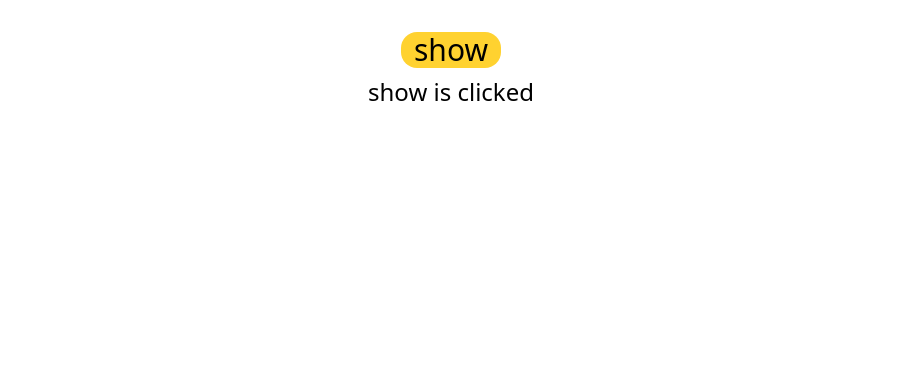
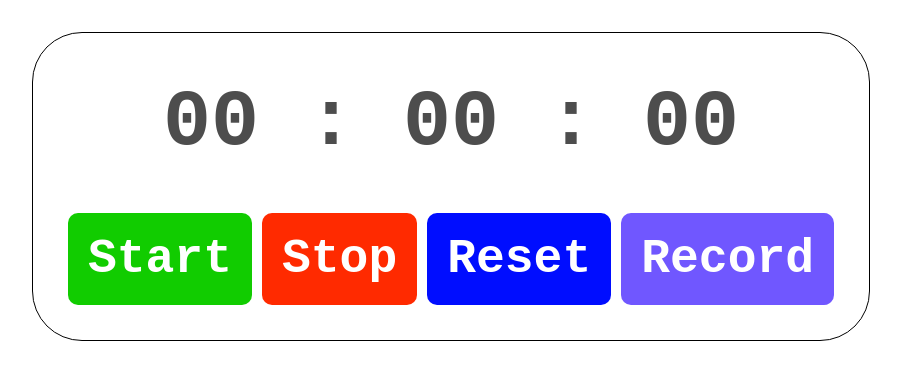
Before and after one commit to Satish-devara/react-classes, a React (Vite) app in the folder React/first-app/: page / in a window 1280 px wide. Shown: the top 380 px of the page, without its empty margins (189-1090 px from the left). Built offline with nearby package versions, Linux system fonts and the light colour scheme.

Commit message:
Stopwatch added

```diff
--- a/React/first-app/src/App.jsx
+++ b/React/first-app/src/App.jsx
@@ -3,16 +3,13 @@ import React from 'react';
 import Page from './Components/Page';
 import Count from './Components/Count';
 import Toggle from './Components/Toggle';
+import Stopwatch from './Components/Stopwatch';
 function App() {
-  // const info = {
-  //   name: "satish",
-  //   age: 23,
-  //   class: 'K23HS',
-  // }
+
 
   return (
     <>
-      <Toggle />
+      <Stopwatch />
     </>
   )
 }
--- /dev/null
+++ b/React/first-app/src/Components/Stopwatch.jsx
@@ -0,0 +1,106 @@
+
+import React, { useContext, useEffect, useRef, useState } from 'react'
+
+const Stopwatch = () => {
+    const [isRunning, setIsRunning] = useState(false);
+    const [elapsedTime, setElapsedTime] = useState(0);
+    const [recordNo, setRecordNo] = useState(0);
+    const intervalRefId = useRef(null);
+    const startTimeRef = useRef(0);
+    const [recordTimeArray, setRecordTimeArray] = useState([]);
+
+    useEffect(() => {
+
+        if(isRunning){
+            intervalRefId.current = setInterval(() => {
+                setElapsedTime(Date.now() - startTimeRef.current);
+            },10)
+        }
+
+
+            return () => {
+                clearInterval(intervalRefId.current);
+            }
+
+    },[isRunning])
+
+
+
+    function start(){
+
+        if(isRunning) return;
+        setIsRunning(true);
+        startTimeRef.current = Date.now() - elapsedTime;
+
+    }
+
+    function stop(){
+        setIsRunning(false);
+    }
+
+    function reset(){
+        setIsRunning(false);
+        setElapsedTime(0);
+        setRecordNo(0);
+        setRecordTimeArray([]);
+        if(intervalRefId.current){
+            clearInterval(intervalRefId.current);
+        }
+    }
+
+    function record(){
+        let RecordTime = lapsedTime();
+
+        setRecordNo(prevNo => prevNo + 1);
+
+        const newArray = {
+            id: recordNo + 1,
+            time : RecordTime
+        }
+
+        setRecordTimeArray(prevArray => [...prevArray, newArray]);
+    }
+
+    function lapsedTime(){
+        let mins = Math.floor(elapsedTime / (1000 * 60 )% 60);
+         let secs = Math.floor(elapsedTime /  (1000) % 60);
+         let millisecs =  Math.floor(elapsedTime % 1000 / 10);
+
+
+         mins = String(mins).padStart(2, '0');
+         secs = String(secs).padStart(2, '0');
+         millisecs = String(millisecs).padStart(2, '0');
+
+         return `${mins} : ${secs} : ${millisecs}`
+
+    }
+
+
+  return (
+    <div className='body'>
+    <div className='stopwatch'>
+        <div className='display'>
+            {lapsedTime()}
+        </div>
+        <div className='controls'>
+            <button className='start' onClick={start}>Start</button>
+            <button className='stop' onClick={stop}>Stop</button>
+            <button className='reset' onClick={reset}>Reset</button>
+            <button className='record'onClick={record} disabled={!isRunning}>Record</button>
+        </div>
+        <div className='recordTime'>
+            <ul>
+
+               {recordTimeArray.map(record => (
+                <li key={record.id} className='records'>
+                    {`Lap ${record.id}: RecordTime ${record.time}`}
+                </li>
+               ))}
+            </ul>
+        </div>
+    </div>
+    </div>
+  )
+}
+
+export default Stopwatch
--- a/React/first-app/src/index.css
+++ b/React/first-app/src/index.css
@@ -1,5 +1,95 @@
 @import "tailwindcss";
 
-.bg{
-    background-color: blue;
+.body{
+    display: flex;
+    flex-direction: column;
+    align-items: center;
+    justify-items: center;
+
 }
+.stopwatch{
+    display: flex;
+    flex-direction: column;
+    align-items: center;
+    border:  1px solid;
+    border-radius: 50px;
+    padding: 30px;
+    width:fit-content;
+}
+
+.display{
+    font-family: monospace;
+    font-size: 5rem;
+    font-weight: bold;
+    color: hsl(0, 0%, 30%);
+    text-align: center;
+    margin-bottom: 25px;
+}
+
+.controls button{
+    font-size: 3rem;
+    font-family: monospace;
+    color: white;
+    font-weight: bold;
+    transition: backgrouncolor 0.5s ease;
+    cursor: pointer;
+    border: 0;
+    border-radius: 10px;
+    padding: 10px 20px;
+    margin: 5px;
+    min-width: 125px;
+}
+
+.start{
+    background-color: hsl(115, 100%, 40%);
+
+}
+
+.start:hover{
+    background-color: hsl(115, 90%, 35%);
+}
+
+.stop{
+    background-color: hsl(10, 100%, 50%);
+}
+
+.stop:hover{
+    background-color: hsl(10, 90%, 40%);
+}
+
+.reset{
+    background-color: hsl(237, 100%, 50%);
+}
+
+.reset:hover{
+    background-color: hsl(237, 90%, 35%);
+}
+
+.record{
+    background-color: hsl(249, 100%, 67%);
+}
+
+.record:hover{
+    background-color: hsl(249, 80%, 50%);
+}
+
+.recordTime{
+    display: flex;
+    justify-items: center;
+    font-size: 2rem;
+    font-family: monospace;
+    font-weight: bold;
+    flex-direction: column;
+}
+
+.records{
+    display: flex;
+    justify-content: center;
+    border: solid 1px;
+    border-radius: 10px;
+    color: black;
+    background-color: rgb(22, 248, 14);
+    padding: 10px 20px;
+    margin: 15px;
+    width: 100%;
+}
```
